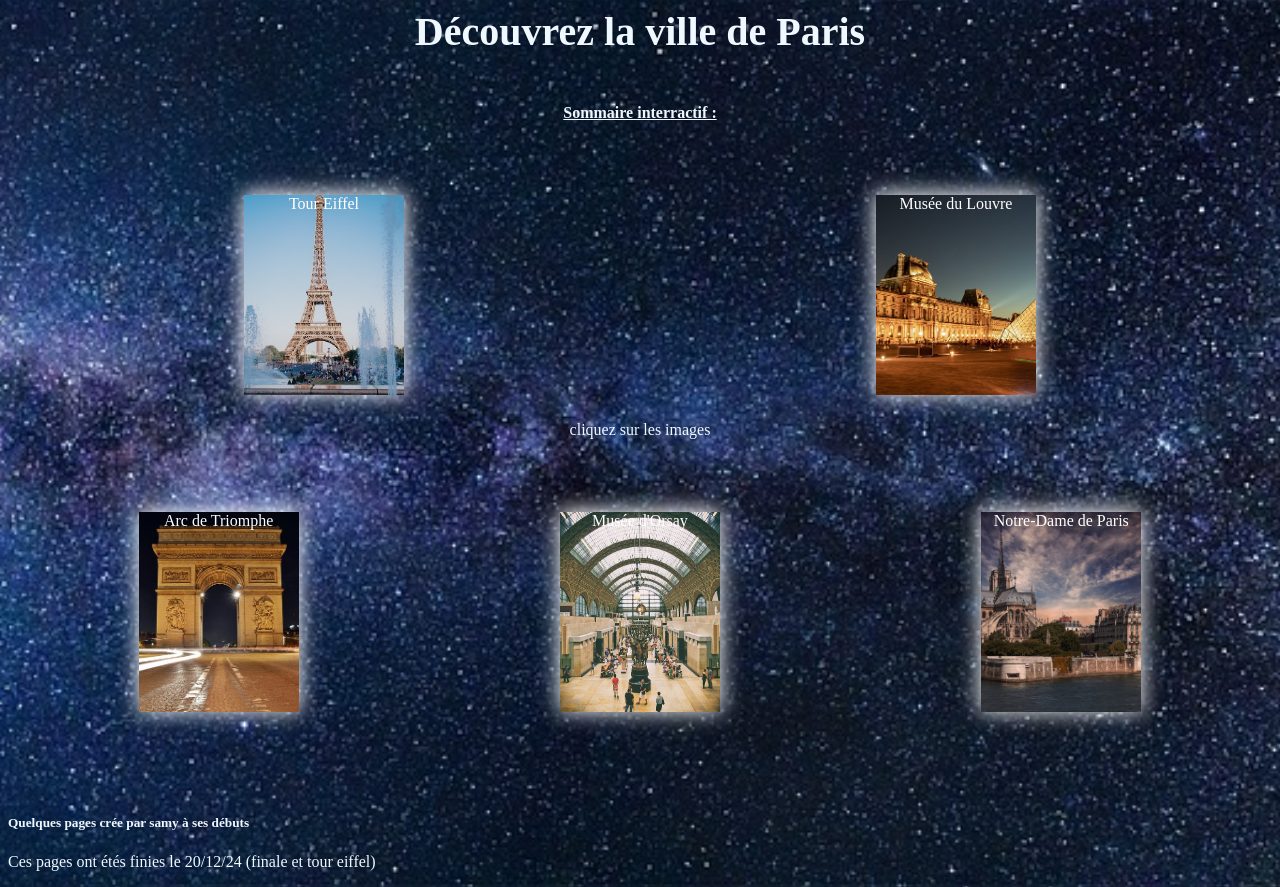
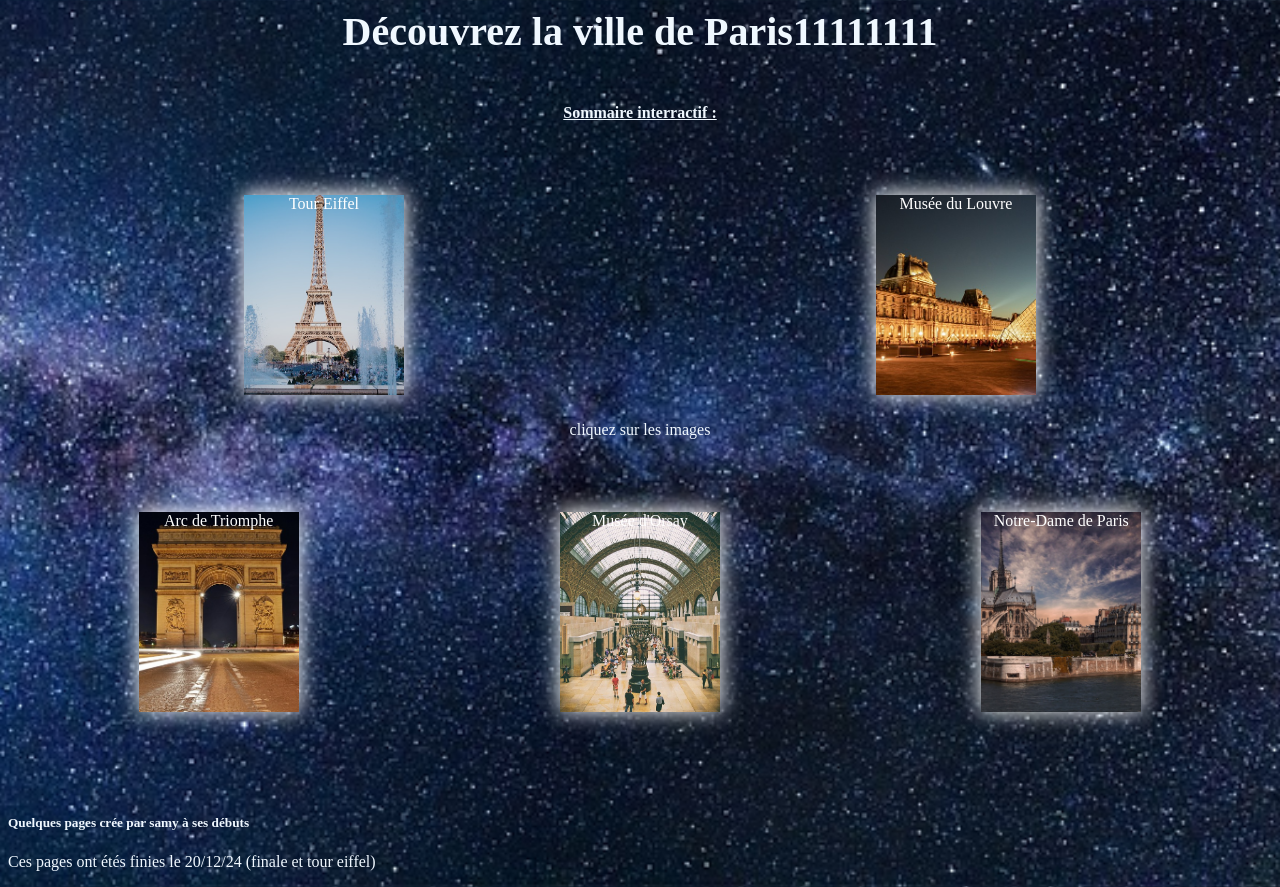
Before and after one commit to thesesa/1er-test, a plain HTML site: page pagefinale/index.html in a window 1280 px wide. Drawn offline with Linux system fonts and the light colour scheme.

Commit message:
test github

```diff
--- a/pagefinale/index.html
+++ b/pagefinale/index.html
@@ -11,7 +11,7 @@
 
 <body>
     <header>
-        <h1>Découvrez la ville de Paris</h1>
+        <h1>Découvrez la ville de Paris11111111</h1>
     </header>
 
     <main>
```
